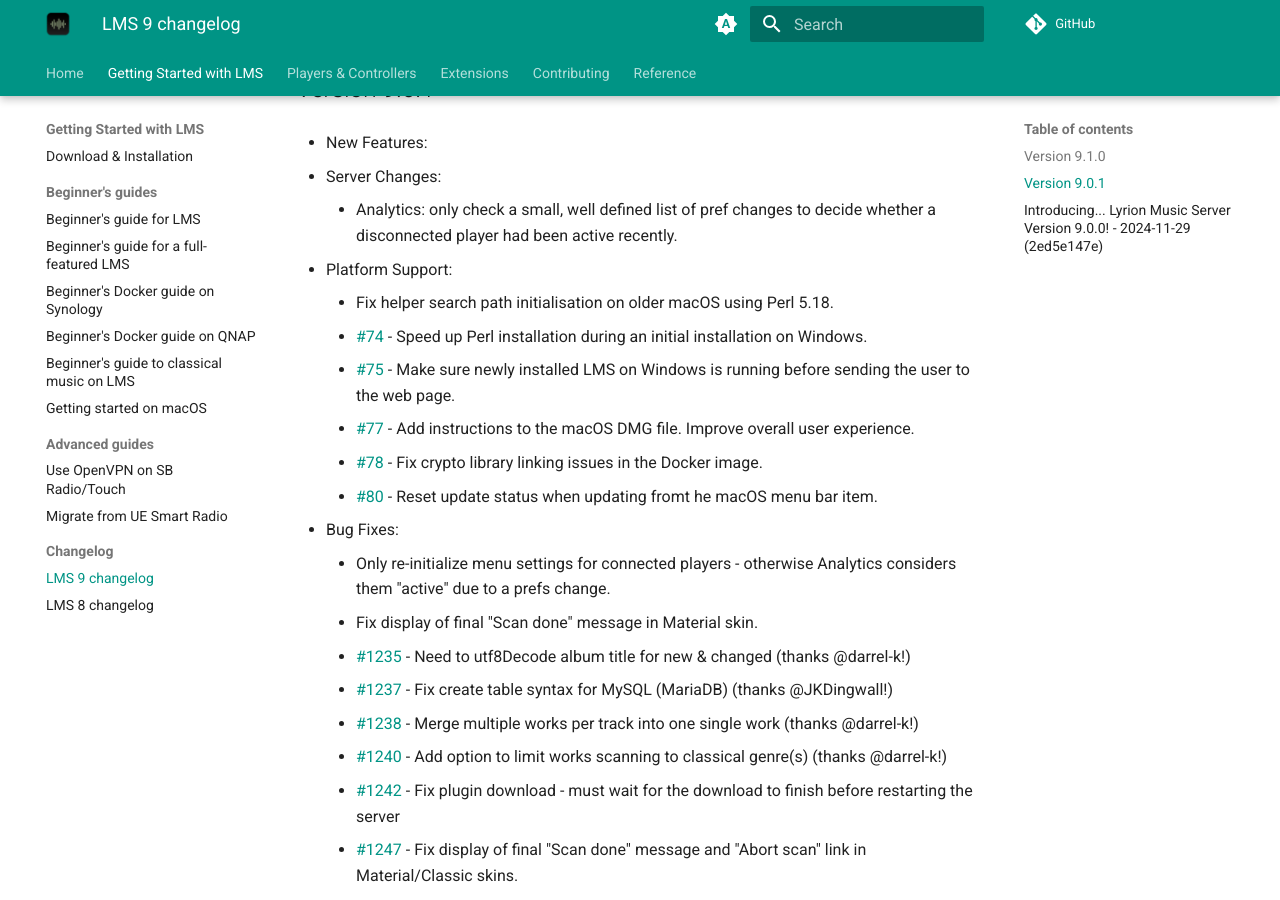
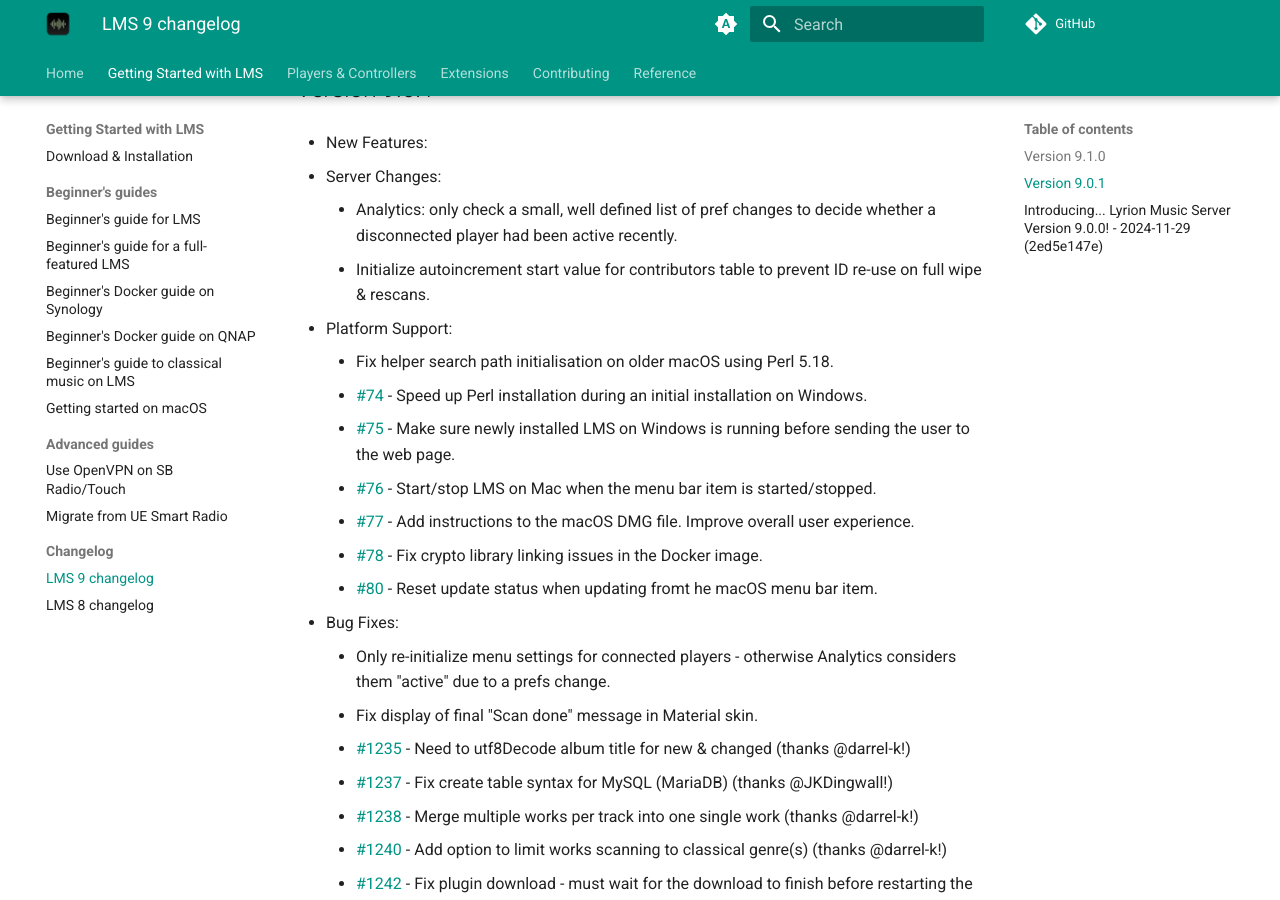
Before and after one commit to LMS-Community/lms-community.github.io, an MkDocs documentation site: the page built from docs/getting-started/changelog-lms9.md, in a window 1280 px wide and 900 px high, scrolled down 657 px. Built offline with MkDocs 1.6.1 and Material for MkDocs 9.7.7, drawn with Linux system fonts in a browser that asks for light colours; a script that is not in the unit is left out; plug-ins that fetch from the network failed and are left out; comment, search, counter and statistics services are not loaded.

```diff
--- a/docs/getting-started/changelog-lms9.md
+++ b/docs/getting-started/changelog-lms9.md
@@ -25,12 +25,14 @@
 - Server Changes:
 
 	- Analytics: only check a small, well defined list of pref changes to decide whether a disconnected player had been active recently.
+	- Initialize autoincrement start value for contributors table to prevent ID re-use on full wipe & rescans.
 
 - Platform Support:
 
 	- Fix helper search path initialisation on older macOS using Perl 5.18.
 	- [#74](https://github.com/LMS-Community/slimserver-platforms/issues/74) \- Speed up Perl installation during an initial installation on Windows.
 	- [#75](https://github.com/LMS-Community/slimserver-platforms/issues/75) \- Make sure newly installed LMS on Windows is running before sending the user to the web page.
+	- [#76](https://github.com/LMS-Community/slimserver-platforms/issues/76) \- Start/stop LMS on Mac when the menu bar item is started/stopped.
 	- [#77](https://github.com/LMS-Community/slimserver-platforms/issues/77) \- Add instructions to the macOS DMG file. Improve overall user experience.
 	- [#78](https://github.com/LMS-Community/slimserver-platforms/issues/78) \- Fix crypto library linking issues in the Docker image.
 	- [#80](https://github.com/LMS-Community/slimserver-platforms/issues/80) \- Reset update status when updating fromt he macOS menu bar item.
```
Also changed, not shown: docs/analytics/stats.json (+1 -1 lines).
